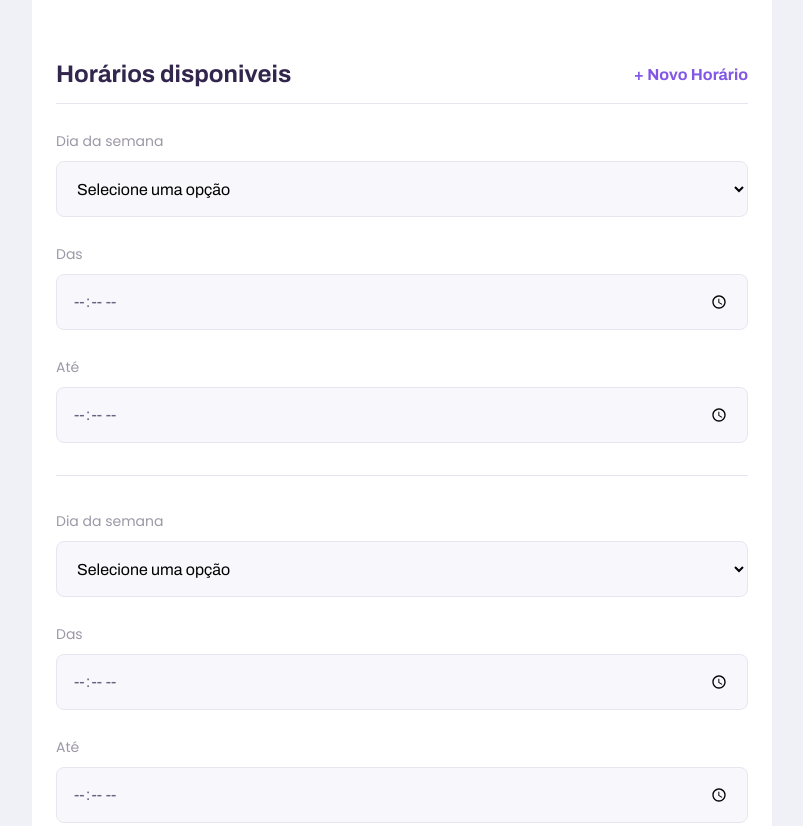
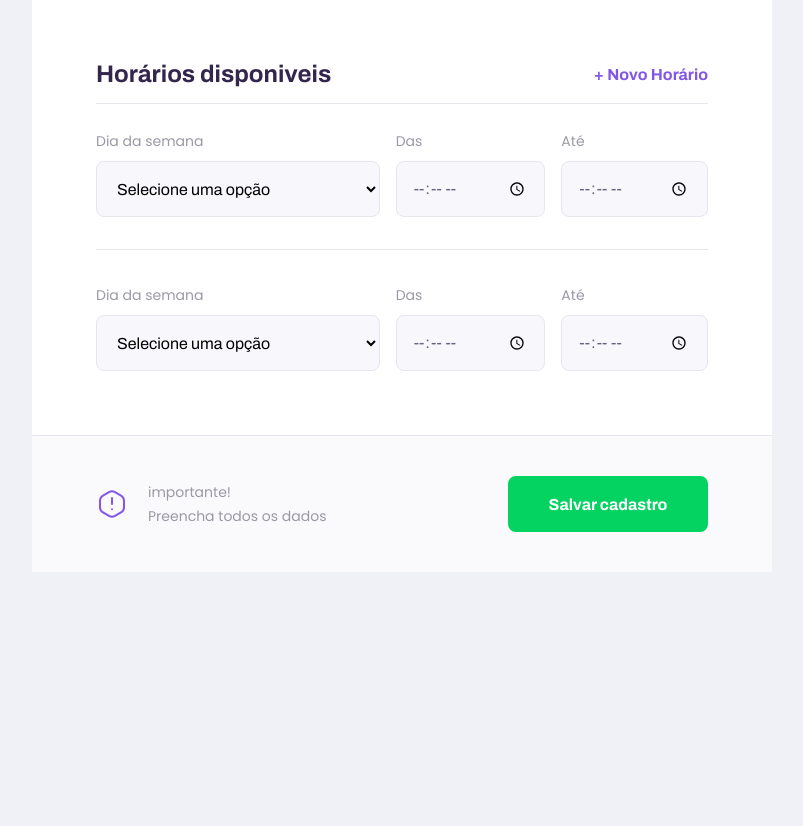
Before and after one commit to edilson-rodrigues/NLW-2, a plain HTML site: page give-classes.html in a window 1280 px wide. Shown: the part 1314-2140 px from the top of the page, without its empty margins (238-1041 px from the left). After the commit the page ends 1886 px from the top, so only its background shows below. Drawn offline with Linux system fonts and the light colour scheme.

Commit message:
give-classes-desktop
A escolha da stack

```diff
--- a/give-classes.html
+++ b/give-classes.html
@@ -82,7 +82,7 @@
             <input type="cost" id="cost" type="number" required>
           </div>
         </fieldset>
-        <fieldset>
+        <fieldset id="schedule-items">
           <legend>
             Horários disponiveis
             <button id="add-time">+ Novo Horário</button>
--- a/styles/partials/page-give-classes.css
+++ b/styles/partials/page-give-classes.css
@@ -137,4 +137,46 @@
     #page-give-classes #container {
         max-width: 100vw;
     }
+
+    #page-give-classes .page-header .header-content {
+        margin-bottom: 0;
+    }
+
+    #page-give-classes main fieldset {
+        padding: 0 64px;
+    }
+
+    .schedule-item {
+        display: flex;
+        grid-template-columns: 2fr 1fr 1fr;
+        /* espaço entre colunas */
+        column-gap: 1.6rem;
+    }
+
+    /*  .schedule-item .input-block {
+        margin-top: 0 !important;
+
+        se da o mesmo resultado abaixo, porem com grandes resposabilidades
+    } */
+    #page-give-classes #schedule-items .select-block+.input-block,
+    #page-give-classes #schedule-items .input-block+.input-block {
+        margin-top: 0;
+    }
+
+    /* ajustando o botão */
+
+    #page-give-classes main footer {
+        padding: 40px 64px;
+
+        display: flex;
+        align-items: center;
+        justify-content: space-between;
+
+    }
+
+    #page-give-classes main footer button {
+        margin-top: 0;
+        width: 200px;
+    }
+
 }
```
